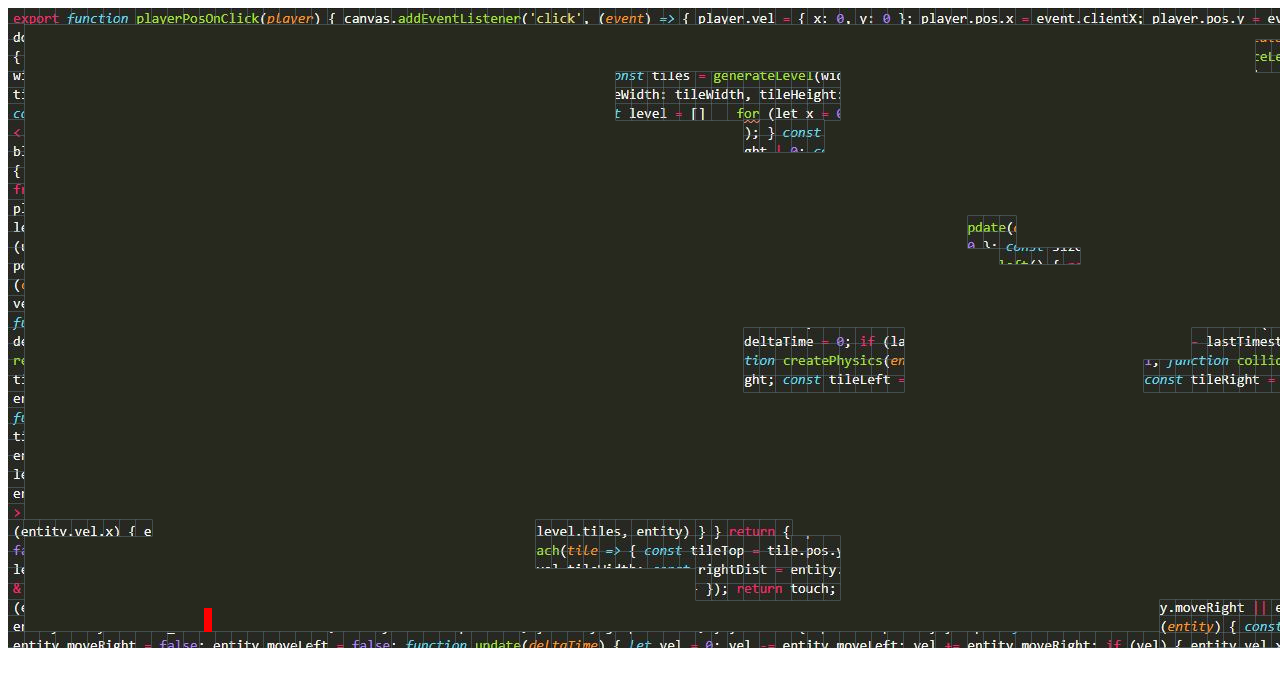
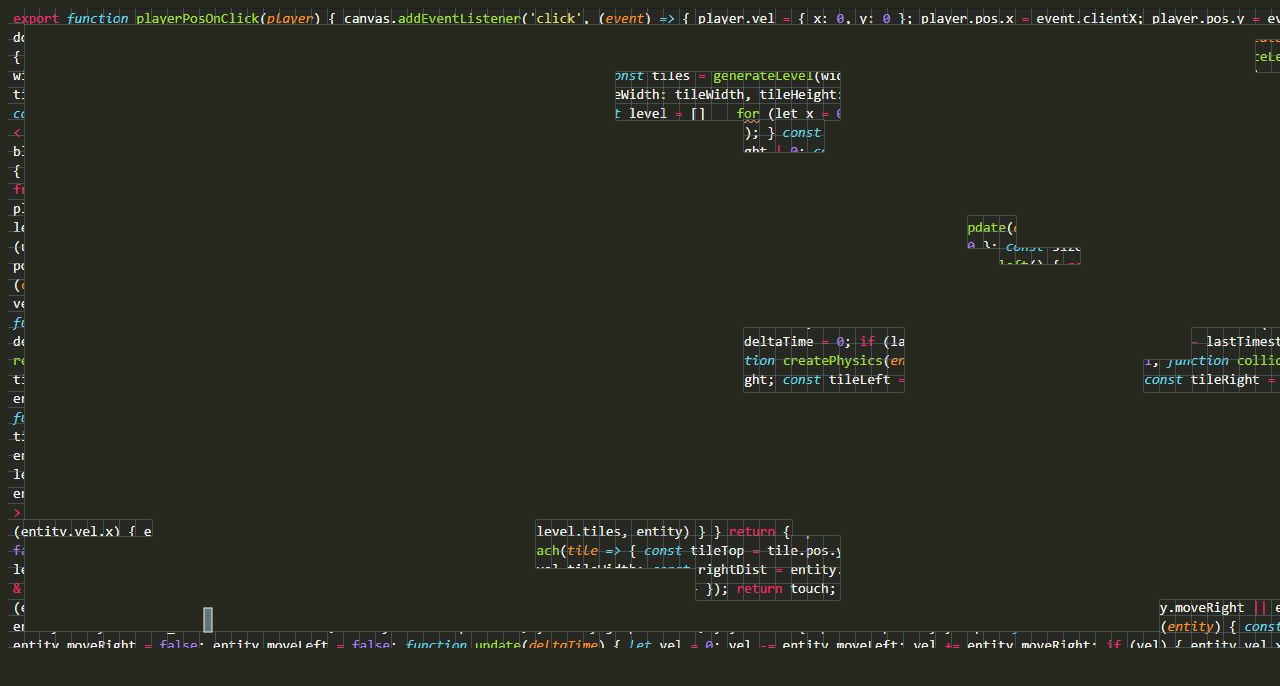
Before and after one commit to cfolliet/platform, a website with bundled scripts: page public/index.html in a window 1280 px wide. Shown: the top 686 px of the page. Built offline with nearby package versions, Linux system fonts and the light colour scheme; animation ran at ten frames a second.

Commit message:
improve colors

```diff
--- a/public/index.html
+++ b/public/index.html
@@ -3,6 +3,9 @@
 <head>
     <script type="module" src="./scripts/main.js"></script>
     <style>
+        html {
+            background-color: #27291e;
+        }
         #canvas {
             padding: 0;
             margin: auto;
--- a/public/scripts/player.js
+++ b/public/scripts/player.js
@@ -25,8 +25,12 @@ export default function createPlayer() {
     }
 
     function draw(context) {
-        context.fillStyle = 'red';
+        const hightlight = (Date.now() / 500 |0) % 2 ;
+        context.fillStyle = hightlight ? '#62757c' : '#f7ebeb';
         context.fillRect(pos.x - size.x / 2, pos.y - size.y / 2, size.x, size.y);
+
+        context.strokeStyle = '#f7ebeb';
+        context.strokeRect(pos.x - size.x / 2, pos.y - size.y / 2, size.x, size.y);
     }
 
     function update(deltaTime) {
```
